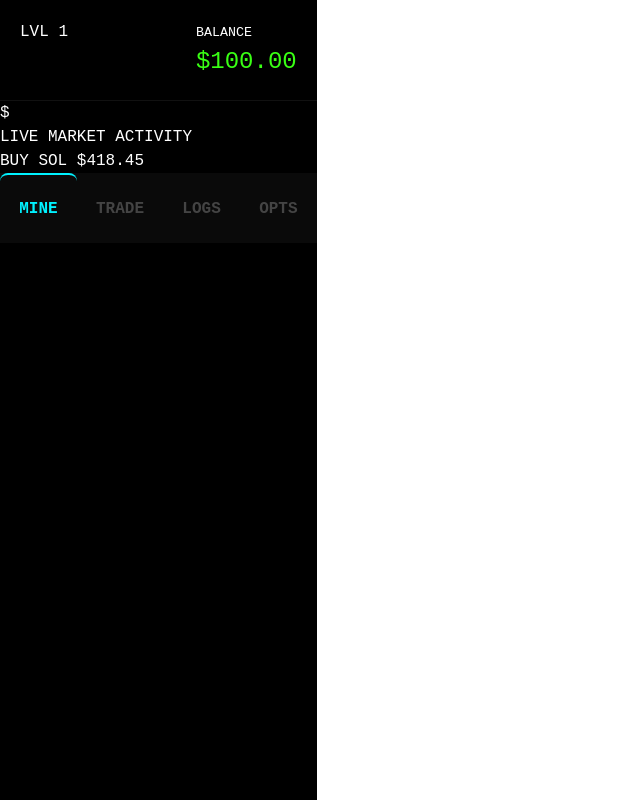
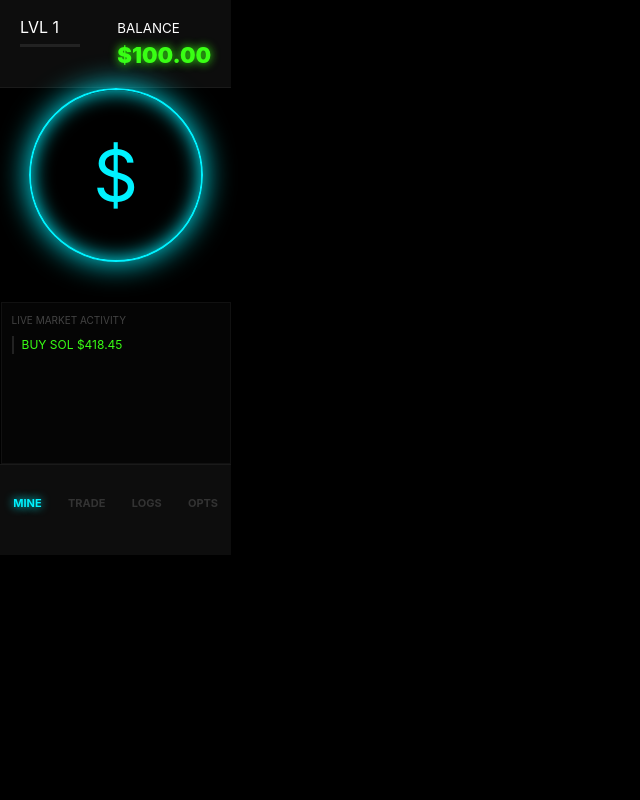
Before and after one commit to katyakuznezc-cmd/treidgame, a React (Vite) app: page / in a window 1280 px wide. Shown: the whole page, without its empty margins (0-640 px from the left). Built offline with nearby package versions, Linux system fonts and the light colour scheme.

Commit message:
Update App.css

```diff
--- a/src/App.css
+++ b/src/App.css
@@ -1,51 +1,72 @@
 :root {
-  --bg: #000; --neon: #00f2ff; --win: #39ff14; --loss: #ff0055;
+  --bg: #000; --panel: #0d0d0d; --neon: #00f2ff;
+  --win: #39ff14; --loss: #ff0055; --text: #fff;
 }
+body { margin: 0; background: var(--bg); color: var(--text); font-family: 'Inter', sans-serif; overflow: hidden; }
 
-.app-neon { height: 100vh; background: #000; color: #fff; font-family: 'Courier New', monospace; overflow: hidden; display: flex; flex-direction: column; }
+.app-neon { height: 100vh; display: flex; flex-direction: column; position: relative; }
 
-/* Toast Animation */
+/* Toasts */
 .n-toast {
   position: absolute; top: 20px; left: 50%; transform: translateX(-50%);
-  padding: 12px 25px; border-radius: 4px; font-weight: bold; z-index: 9999;
-  animation: slideDown 0.5s ease-out, fadeOut 0.5s 2.5s forwards;
-  border: 1px solid #fff;
+  padding: 12px 25px; border-radius: 4px; font-weight: bold; z-index: 1000;
+  animation: slideIn 0.4s ease-out; border: 1px solid rgba(255,255,255,0.2);
 }
-.n-toast.info { background: var(--neon); color: #000; box-shadow: 0 0 15px var(--neon); }
-.n-toast.win { background: var(--win); color: #000; box-shadow: 0 0 15px var(--win); }
-.n-toast.loss { background: var(--loss); color: #fff; box-shadow: 0 0 15px var(--loss); }
+.n-toast.info { background: var(--neon); color: #000; }
+.n-toast.win { background: var(--win); color: #000; }
+.n-toast.loss { background: var(--loss); color: #fff; }
 
-@keyframes slideDown { from { top: -50px; opacity: 0; } to { top: 20px; opacity: 1; } }
-@keyframes fadeOut { to { opacity: 0; } }
+@keyframes slideIn { from { top: -60px; } to { top: 20px; } }
 
-/* Signal Card */
-.n-sig-card {
-  background: #0a0a0a; border: 1px solid #222; margin: 15px; padding: 15px;
-  position: relative; overflow: hidden;
+/* Header */
+.n-header { padding: 15px 20px; background: var(--panel); border-bottom: 1px solid #1a1a1a; display: flex; justify-content: space-between; }
+.n-money { font-size: 22px; color: var(--win); font-weight: 900; text-shadow: 0 0 10px var(--win); }
+.n-xp-w { width: 60px; height: 3px; background: #222; margin-top: 5px; }
+.n-xp-f { height: 100%; background: var(--neon); box-shadow: 0 0 8px var(--neon); }
+
+/* Mining - СФЕРА ВЕРНУЛАСЬ */
+.n-mining-view { flex: 1; display: flex; flex-direction: column; align-items: center; justify-content: center; }
+.n-sphere {
+  width: 170px; height: 170px; border: 2px solid var(--neon); border-radius: 50%;
+  display: flex; align-items: center; justify-content: center; font-size: 70px;
+  color: var(--neon); box-shadow: 0 0 30px var(--neon), inset 0 0 20px var(--neon);
+  cursor: pointer; transition: 0.1s; margin-bottom: 40px;
 }
-.n-sig-timer {
-  position: absolute; bottom: 0; left: 0; height: 2px; background: var(--loss);
-  width: 100%; animation: shrink 30s linear forwards;
-}
+.n-sphere:active { transform: scale(0.9); }
+
+.n-live-feed { width: 90%; background: #050505; padding: 10px; border: 1px solid #111; height: 140px; }
+.n-feed-title { font-size: 10px; color: #444; margin-bottom: 8px; }
+.n-feed-item { font-size: 12px; margin-bottom: 5px; border-left: 2px solid #222; padding-left: 8px; }
+.n-feed-item.buy { color: var(--win); }
+.n-feed-item.sell { color: var(--loss); }
+
+/* Trade & Signals */
+.n-signal-box { background: #0a0a0a; border: 1px solid var(--loss); margin: 10px; padding: 15px; border-left: 5px solid var(--loss); position: relative; }
+.n-sig-progress { position: absolute; bottom: 0; left: 0; height: 2px; background: var(--loss); animation: shrink 30s linear forwards; }
 @keyframes shrink { from { width: 100%; } to { width: 0%; } }
 
-.n-tag { padding: 2px 6px; font-size: 10px; border-radius: 2px; margin-right: 5px; }
+.n-tag { padding: 2px 6px; font-size: 10px; border-radius: 2px; margin-right: 5px; font-weight: bold; }
 .n-tag.buy { background: var(--win); color: #000; }
 .n-tag.sell { background: var(--loss); color: #fff; }
 
-/* Rest of UI */
-.n-header { padding: 20px; border-bottom: 1px solid #111; display: flex; justify-content: space-between; }
-.n-money { font-size: 24px; color: var(--win); }
-.n-dex-list { display: grid; gap: 10px; padding: 15px; }
-.n-dex-item { background: #0a0a0a; padding: 20px; border-left: 4px solid #333; cursor: pointer; display: flex; justify-content: space-between; }
-.n-trade-btn { border: none; padding: 10px 15px; cursor: pointer; font-weight: bold; }
-.n-trade-btn.buy { background: var(--win); color: #000; }
-.n-trade-btn.close { background: var(--loss); color: #fff; }
+.n-dex-grid { padding: 10px; display: grid; gap: 10px; }
+.n-dex-card { background: var(--panel); padding: 20px; border-left: 4px solid var(--c); display: flex; justify-content: space-between; cursor: pointer; border: 1px solid #1a1a1a; }
+.n-dot { width: 8px; height: 8px; background: var(--loss); border-radius: 50%; animation: blink 1s infinite; margin-right: 10px; }
 
-.n-nav { height: 70px; display: flex; background: #0a0a0a; }
-.n-nav button { flex: 1; background: none; border: none; color: #444; font-weight: bold; border-top: 2px solid transparent; }
-.n-nav button.active { color: var(--neon); border-top: 2px solid var(--neon); }
+.n-terminal { flex: 1; display: flex; flex-direction: column; }
+.n-term-head { padding: 15px; background: #050505; border-bottom: 1px solid #111; display: flex; justify-content: space-between; }
+.n-back-btn { background: none; border: 1px solid #333; color: #fff; padding: 5px 10px; cursor: pointer; }
 
-.n-hist-item { padding: 10px; border-bottom: 1px solid #111; display: flex; justify-content: space-between; }
-.n-hist-item.win { color: var(--win); }
-.n-hist-item.loss { color: var(--loss); }
+.n-pair-row { display: flex; justify-content: space-between; padding: 18px; border-bottom: 1px solid #0d0d0d; }
+.n-p-btn { border: none; padding: 10px 20px; font-weight: bold; cursor: pointer; min-width: 90px; }
+.n-p-btn.buy { background: var(--win); color: #000; }
+.n-p-btn.close { background: var(--loss); color: #fff; }
+
+/* Nav */
+.n-nav { height: 75px; background: var(--panel); display: flex; border-top: 1px solid #1a1a1a; padding-bottom: 15px; }
+.n-nav button { flex: 1; background: none; border: none; color: #333; font-size: 11px; font-weight: bold; }
+.n-nav button.active { color: var(--neon); text-shadow: 0 0 10px var(--neon); }
+
+.tap-dollar { position: absolute; color: var(--win); font-weight: bold; pointer-events: none; animation: fly 0.8s forwards; font-size: 24px; z-index: 1000; }
+@keyframes fly { 0% { opacity: 1; transform: translateY(0); } 100% { opacity: 0; transform: translateY(-120px); } }
+@keyframes blink { 50% { opacity: 0; } }
```
